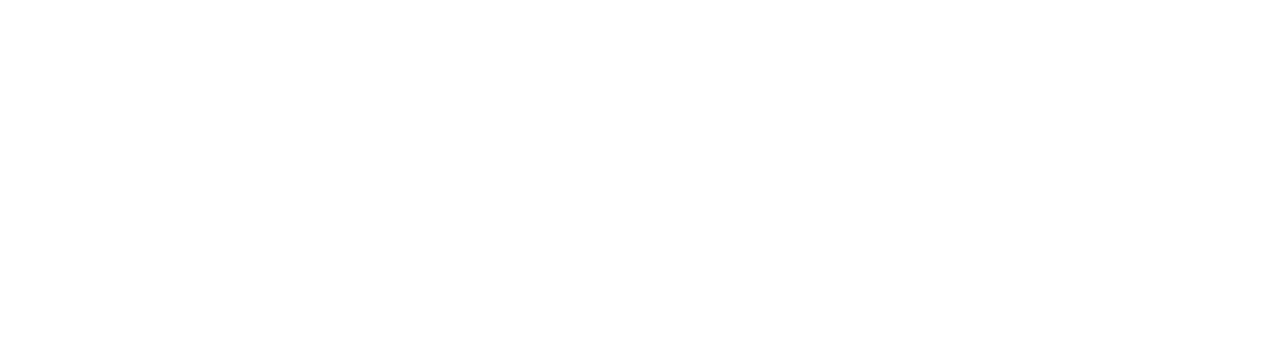
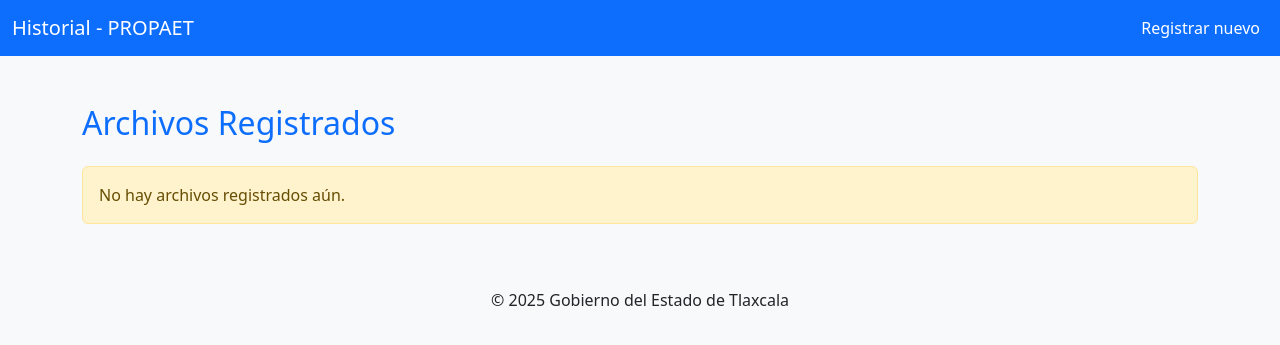
Before and after one commit to Albertoprograming/PROPAET_SYSTEM, a Flask app: page /historial in a window 1280 px wide. Before the commit the part shown is empty. Shown: the top 345 px of the page. Run offline with Flask 3, Linux system fonts and the light colour scheme; some libraries are stand-ins or nearby versions.

Commit message:
Add files via upload

```diff
--- a/registro_ambiental/templates/historial.html
+++ b/registro_ambiental/templates/historial.html
@@ -0,0 +1,39 @@
+<!DOCTYPE html>
+<html lang="es">
+<head>
+    <meta charset="UTF-8">
+    <title>Historial de Archivos</title>
+    <link href="https://cdn.jsdelivr.net/npm/bootstrap@5.3.3/dist/css/bootstrap.min.css" rel="stylesheet">
+</head>
+
+<body class="bg-light">
+    <nav class="navbar navbar-expand-lg bg-primary">
+        <div class="container-fluid">
+            <a class="navbar-brand text-white" href="#">Historial - PROPAET</a>
+            <ul class="navbar-nav ms-auto">
+                <li class="nav-item"><a class="nav-link text-white" href="{{ url_for('registro') }}">Registrar nuevo</a></li>
+            </ul>
+        </div>
+    </nav>
+
+    <div class="container mt-5">
+        <h2 class="mb-4 text-primary">Archivos Registrados</h2>
+        {% if archivos %}
+            <ul class="list-group">
+                {% for archivo in archivos %}
+                    <li class="list-group-item d-flex justify-content-between align-items-center">
+                        {{ archivo }}
+                        <a href="{{ url_for('ver_pdf', nombre_archivo=archivo) }}" target="_blank" class="btn btn-sm btn-outline-primary">Ver PDF</a>
+                    </li>
+                {% endfor %}
+            </ul>
+        {% else %}
+            <div class="alert alert-warning">No hay archivos registrados aún.</div>
+        {% endif %}
+    </div>
+
+    <footer class="text-center py-3 mt-5">
+        <p class="mb-0">© 2025 Gobierno del Estado de Tlaxcala</p>
+    </footer>
+</body>
+</html>
--- a/registro_ambiental/templates/registro.html
+++ b/registro_ambiental/templates/registro.html
@@ -12,6 +12,7 @@
         <div class="container-fluid">
             <a class="navbar-brand text-white" href="#">Protección del ambiente PROPAET</a>
             <ul class="navbar-nav ms-auto">
+                <a href="{{ url_for('historial') }}" class="btn btn-primary mt-3">Ver historial</a>
                 <li class="nav-item"><a class="nav-link text-white" href="/">Inicio</a></li>
             </ul>
         </div>
```
